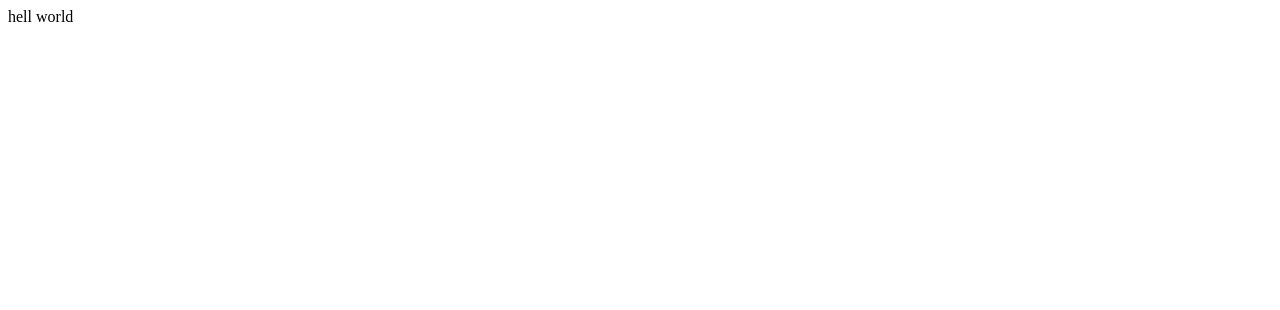
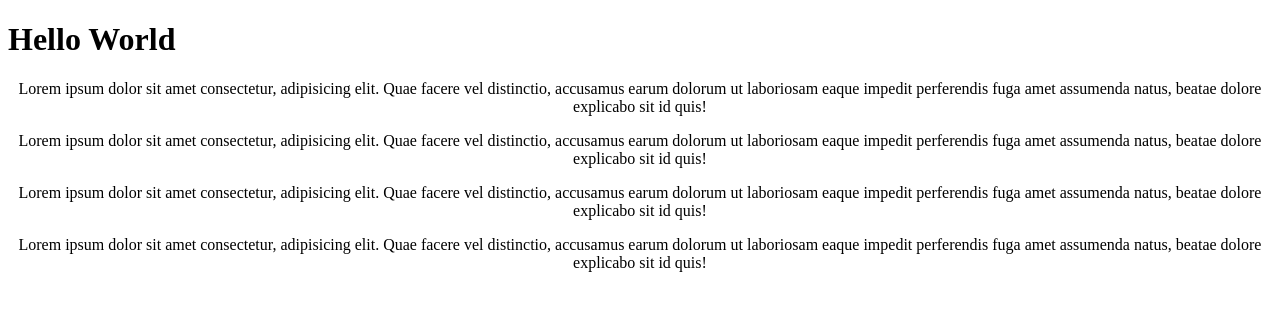
Before and after one commit to UbaidUllah101/azaani, a plain HTML site: page index.html in a window 1280 px wide. Drawn offline with Linux system fonts and the light colour scheme.

Commit message:
Something New

```diff
--- a/index.html
+++ b/index.html
@@ -6,6 +6,14 @@
     <title>Document</title>
 </head>
 <body>
-    hell world
+   <h1>Hello World</h1>
+
+
+   <center>
+    <p>Lorem ipsum dolor sit amet consectetur, adipisicing elit. Quae facere vel distinctio, accusamus earum dolorum ut laboriosam eaque impedit perferendis fuga amet assumenda natus, beatae dolore explicabo sit id quis!</p>
+    <p>Lorem ipsum dolor sit amet consectetur, adipisicing elit. Quae facere vel distinctio, accusamus earum dolorum ut laboriosam eaque impedit perferendis fuga amet assumenda natus, beatae dolore explicabo sit id quis!</p>
+    <p>Lorem ipsum dolor sit amet consectetur, adipisicing elit. Quae facere vel distinctio, accusamus earum dolorum ut laboriosam eaque impedit perferendis fuga amet assumenda natus, beatae dolore explicabo sit id quis!</p>
+    <p>Lorem ipsum dolor sit amet consectetur, adipisicing elit. Quae facere vel distinctio, accusamus earum dolorum ut laboriosam eaque impedit perferendis fuga amet assumenda natus, beatae dolore explicabo sit id quis!</p>
+   </center>
 </body>
 </html>
```
